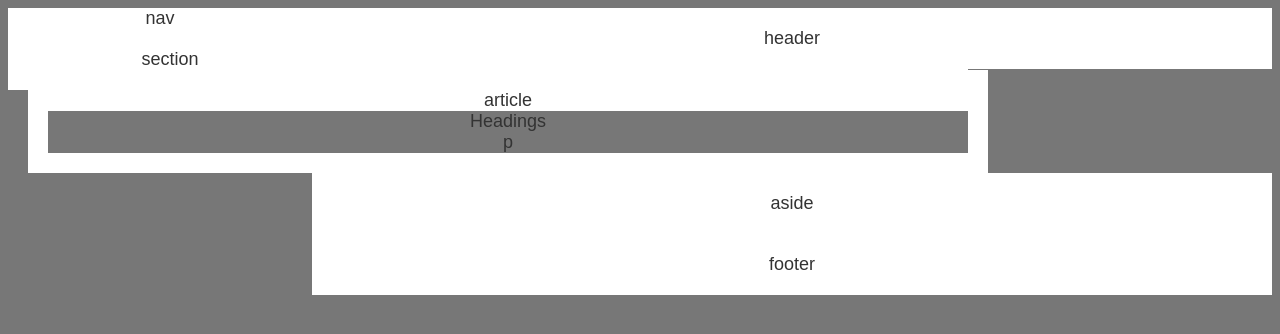
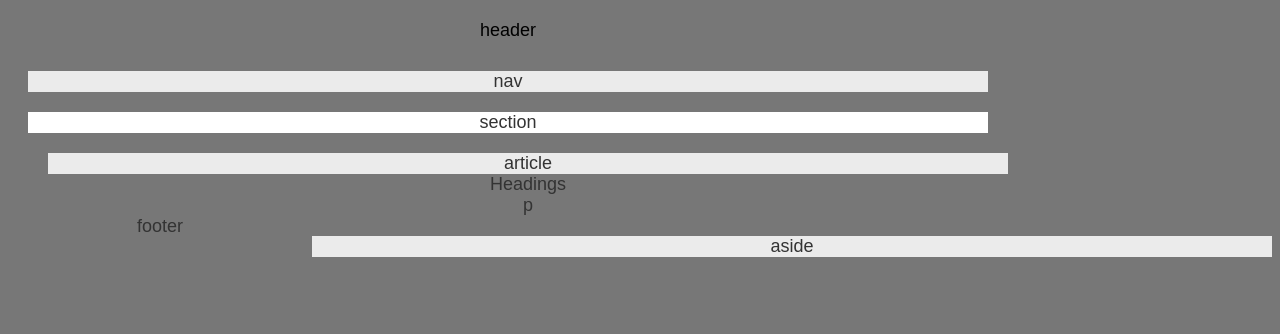
Before and after one commit to jf-utex/HW-Wireframe, a plain HTML site: page index.html in a window 1280 px wide. Drawn offline with Linux system fonts and the light colour scheme.

Commit message:
changes for floating boxes

```diff
--- a/style.css
+++ b/style.css
@@ -1,5 +1,5 @@
 * {
-  box-sizing: border-box;
+
   background: #777;
   text-align: center;
   font-family: Arial, "Helvetica Neue", Helvetica, sans-serif;
@@ -10,17 +10,20 @@ body {
 }
 
 header {
-  padding: 20px 20px 20px 20px;
-  margin-bottom: 30px
-  background: #ebebeb;
-  color: #333;
-  background: white;
-  float: right;
+  margin-top: 20px;
+	margin-left: 20px;
+	margin-bottom: 20px
+  	margin-right: 30px;
+  margin-bottom: 30px;
+  float: center;
   width: 960px;
 }
 
 #section {
-	padding: 20px 20px 20px 20px;
+	margin-top: 20px;
+	margin-left: 20px;
+	margin-bottom: 20px
+  	margin-right: 30px;
   	background: #ebebeb;
   	color: #333;
   	background: white;
@@ -30,20 +33,24 @@ header {
 
 #nav {
 	align-content: left
-	padding: 20px 20px 20px 20px;
+	margin-top: 20px;
+	margin-left: 20px;
+	margin-bottom: 20px
+  	margin-right: 30px;
   	background: #ebebeb;
   	color: #333;
-  	background: white;
   	float: center;
   	width: 960px;
 }
 
 
 #article {
-	padding: 20px 20px 20px 20px;
+	margin-top: 20px;
+	margin-left: 20px;
+	margin-bottom: 20px
+  	margin-right: 30px;
   	background: #ebebeb;
   	color: #333;
-  	background: white;
   	float: left;
   	width: 960px;
 }
@@ -55,22 +62,25 @@ header {
 }
 
 #aside {
-	padding: 20px 20px 20px 20px;
+	margin-top: 20px;
+	margin-left: 20px;
+	margin-bottom: 20px
+  	margin-right: 30px;
   	background: #ebebeb;
   	color: #333;
-  	background: white;
   	float: right;
   	width: 960px;
 
 }
 
 footer {
-	padding: 20px 20px 20px 20px;
-  margin-bottom: 30px
-  background: #ebebeb;
-  color: #333;
-  background: white;
-  float: right;
-  width: 960px;
+	margin-top: 20px;
+	margin-left: 20px;
+	margin-bottom: 20px
+  	margin-right: 30px
+  	background: #ebebeb;
+  	color: #333;
+  	float: center;
+  	width: 960px;
 
 }
```
